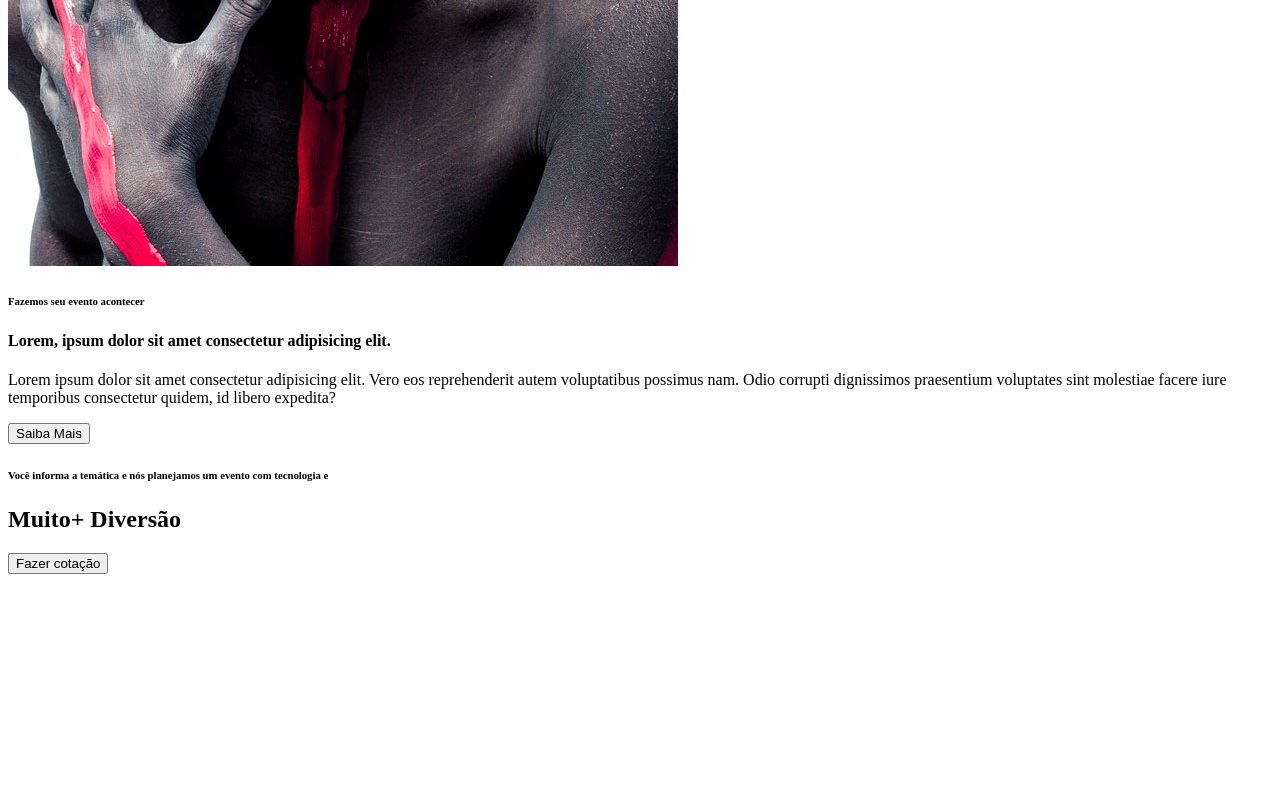
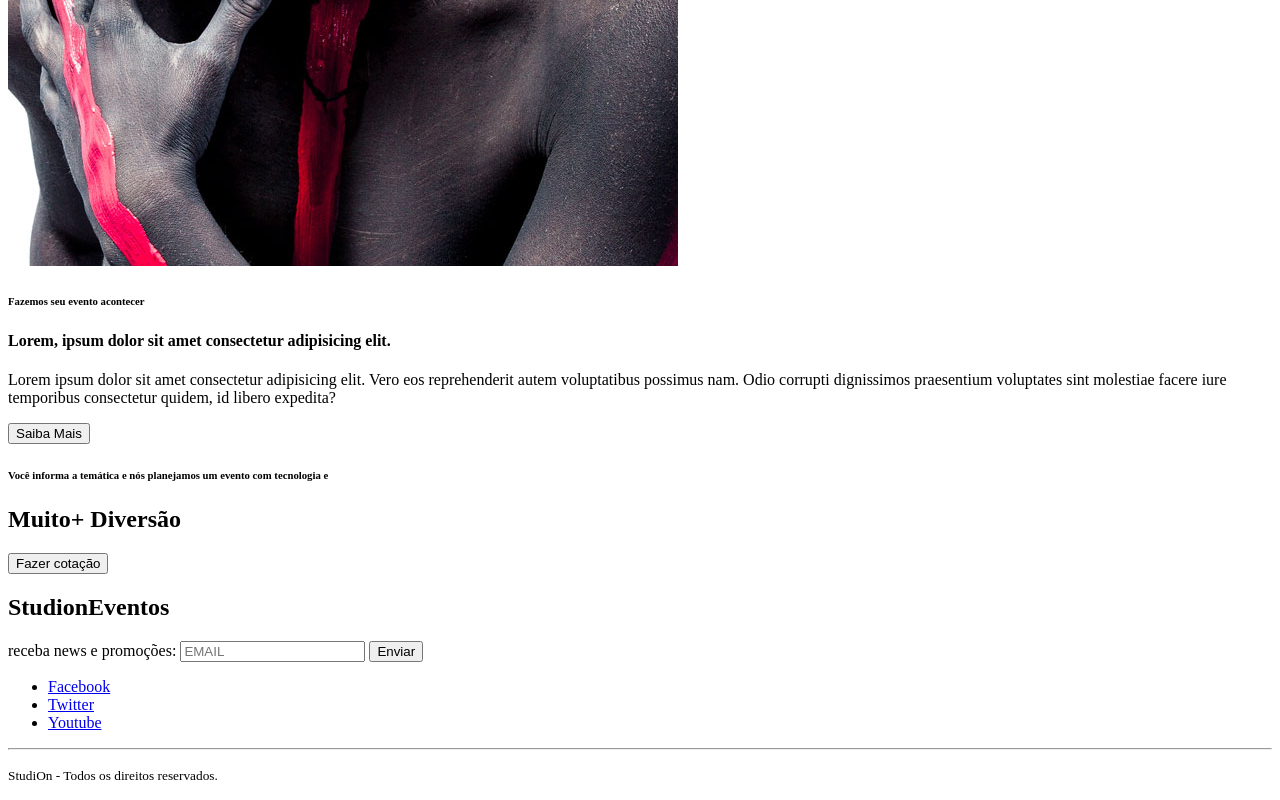
Before and after one commit to alanlfreitas/StudiOn, a website: page src/src/index.html in a window 1280 px wide. Shown: the part 769-1569 px from the top of the page. Before the commit the page ends 1351 px from the top, so only its background shows below. Drawn offline with Linux system fonts and the light colour scheme.

Commit message:
feat(html): created footer section

```diff
--- a/src/src/index.html
+++ b/src/src/index.html
@@ -89,5 +89,23 @@
             </div>
         </section>
     </main>
+
+    <footer>
+        <h2>Studi<span>on</span><span>Eventos</span></h2>
+        <form>
+            <label>receba news e promoções:</label>
+            <input type="email" placeholder="EMAIL" />
+            <button type="submit">Enviar</button>
+        </form>
+        <ul>
+            <li><a href="https://facebook.com" target="_blank">Facebook</a></li>
+            <li><a href="https://twitter.com" target="_blank">Twitter</a></li>
+            <li><a href="https://youtube.com" target="_blank">Youtube</a></li>
+        </ul>
+        <hr />
+        <p>
+            <small>Studi<span>On</span> - Todos os direitos reservados.</small>
+        </p>
+    </footer>
 </body>
 </html>
```
